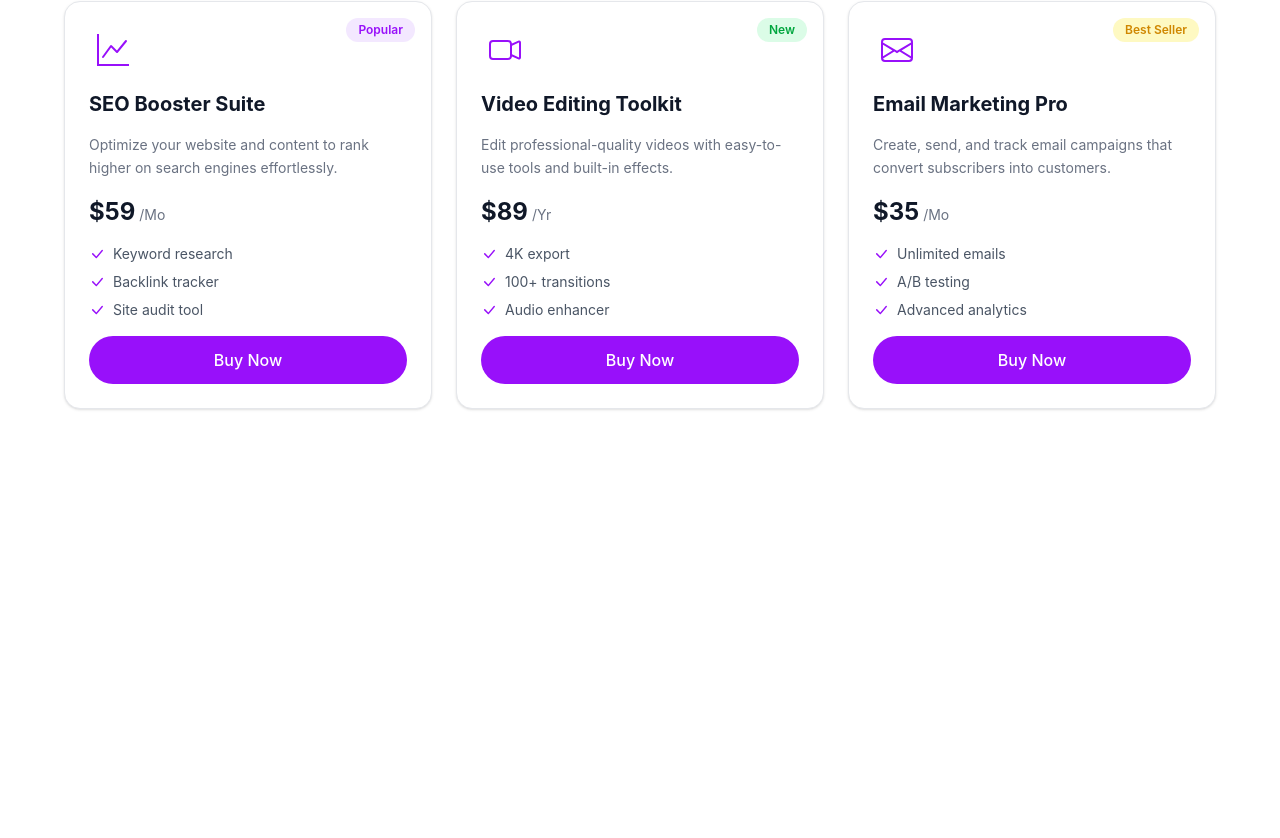
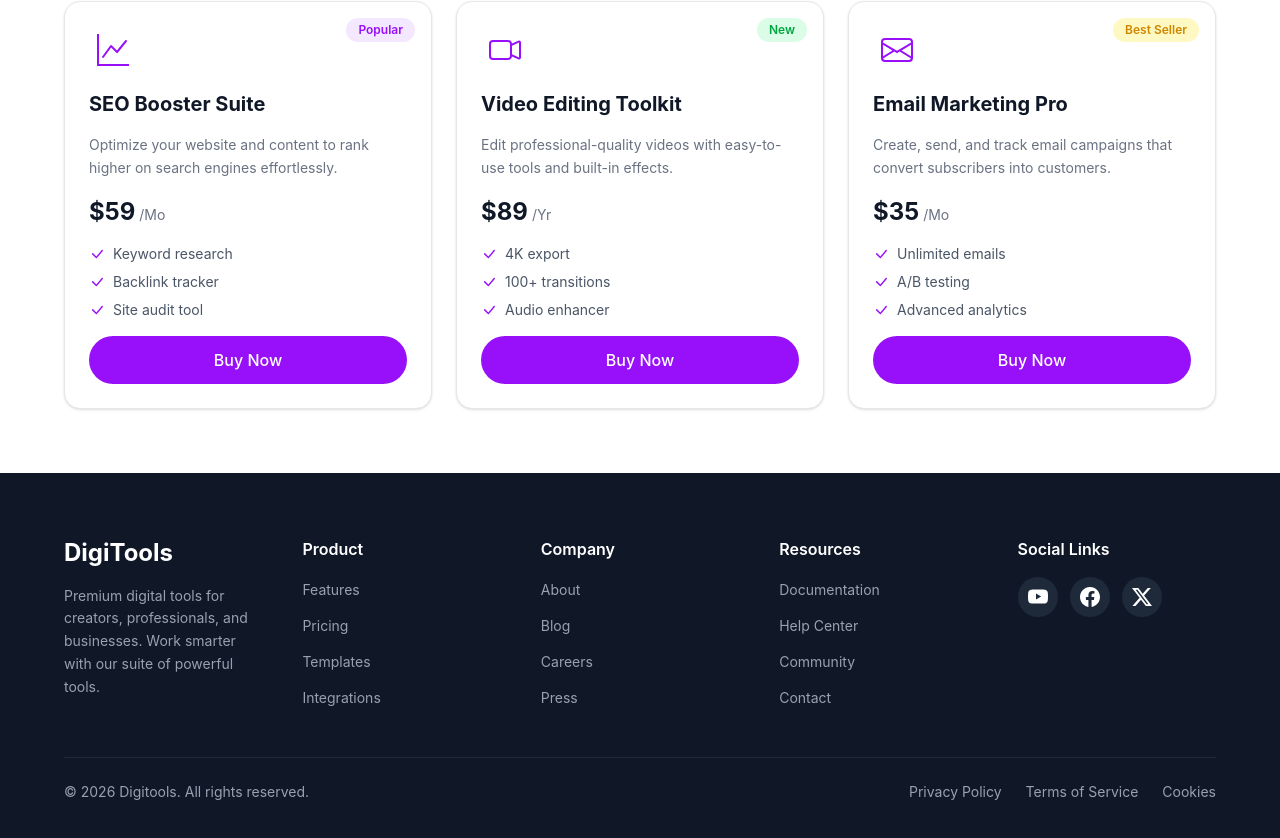
Before and after one commit to Shojon-Miah/DigiTools-Platform, a React (Vite) app: page / in a window 1280 px wide. Shown: the part 2462-3300 px from the top of the page. Before the commit the page ends 2935 px from the top, so only its background shows below. Built offline with nearby package versions, Linux system fonts and the light colour scheme.

Commit message:
Footer section code

```diff
--- a/src/App.jsx
+++ b/src/App.jsx
@@ -4,6 +4,7 @@ import Banner from './components/Banner'
 import Stats from './components/Stats'
 import ProductSection from './components/ProductSection'
 import Steps from './components/Steps'
+import Footer from './components/Footer'
 
 function App() {
   const [cartItems, setCartItems] = useState([])
@@ -22,6 +23,7 @@ function App() {
       <Steps />
       <Stats />
       <ProductSection cartItems={cartItems} onAddToCart={handleAddToCart} />
+      <Footer />
     </div>
   )
 }
--- a/src/components/Footer.jsx
+++ b/src/components/Footer.jsx
@@ -0,0 +1,100 @@
+import { BsYoutube, BsFacebook, BsTwitterX } from 'react-icons/bs'
+
+const Footer = () => {
+  return (
+    <footer className="footer-section w-full bg-gray-900 px-6 py-16">
+      <div className="max-w-6xl mx-auto">
+
+        {/* Top Section */}
+        <div className="footer-top grid grid-cols-1 md:grid-cols-5 gap-10 mb-12">
+
+          {/* Logo + Description */}
+          <div className="footer-brand md:col-span-1">
+            <h2 className="text-white text-2xl font-bold mb-4">DigiTools</h2>
+            <p className="text-gray-400 text-sm leading-relaxed">
+              Premium digital tools for creators, professionals, and businesses. Work smarter
+              with our suite of powerful tools.
+            </p>
+          </div>
+
+          {/* Product Links */}
+          <div className="footer-links-product md:col-span-1">
+            <h3 className="text-white font-semibold mb-4">Product</h3>
+            <ul className="flex flex-col gap-3">
+              <li><a href="#" className="text-gray-400 hover:text-white text-sm transition-colors">Features</a></li>
+              <li><a href="#" className="text-gray-400 hover:text-white text-sm transition-colors">Pricing</a></li>
+              <li><a href="#" className="text-gray-400 hover:text-white text-sm transition-colors">Templates</a></li>
+              <li><a href="#" className="text-gray-400 hover:text-white text-sm transition-colors">Integrations</a></li>
+            </ul>
+          </div>
+
+          {/* Company Links */}
+          <div className="footer-links-company md:col-span-1">
+            <h3 className="text-white font-semibold mb-4">Company</h3>
+            <ul className="flex flex-col gap-3">
+              <li><a href="#" className="text-gray-400 hover:text-white text-sm transition-colors">About</a></li>
+              <li><a href="#" className="text-gray-400 hover:text-white text-sm transition-colors">Blog</a></li>
+              <li><a href="#" className="text-gray-400 hover:text-white text-sm transition-colors">Careers</a></li>
+              <li><a href="#" className="text-gray-400 hover:text-white text-sm transition-colors">Press</a></li>
+            </ul>
+          </div>
+
+          {/* Resources Links */}
+          <div className="footer-links-resources md:col-span-1">
+            <h3 className="text-white font-semibold mb-4">Resources</h3>
+            <ul className="flex flex-col gap-3">
+              <li><a href="#" className="text-gray-400 hover:text-white text-sm transition-colors">Documentation</a></li>
+              <li><a href="#" className="text-gray-400 hover:text-white text-sm transition-colors">Help Center</a></li>
+              <li><a href="#" className="text-gray-400 hover:text-white text-sm transition-colors">Community</a></li>
+              <li><a href="#" className="text-gray-400 hover:text-white text-sm transition-colors">Contact</a></li>
+            </ul>
+          </div>
+
+          {/* Social Links */}
+          <div className="footer-social md:col-span-1">
+            <h3 className="text-white font-semibold mb-4">Social Links</h3>
+            <div className="flex items-center gap-3">
+
+            <a href="#"
+                className="footer-social-icon w-10 h-10 bg-gray-800 hover:bg-gray-700 rounded-full flex items-center justify-center transition-colors"
+               >
+                <BsYoutube className="w-5 h-5 text-white" />
+            </a>
+
+               <a href="#"
+                className="footer-social-icon w-10 h-10 bg-gray-800 hover:bg-gray-700 rounded-full flex items-center justify-center transition-colors"
+               >
+                <BsFacebook className="w-5 h-5 text-white" />
+              </a>
+
+             <a href="#"
+                className="footer-social-icon w-10 h-10 bg-gray-800 hover:bg-gray-700 rounded-full flex items-center justify-center transition-colors"
+              >
+                <BsTwitterX className="w-5 h-5 text-white" />
+              </a>
+            </div>
+          </div>
+
+        </div>
+
+        {/* Divider */}
+        <div className="border-t border-gray-800 mb-6"></div>
+
+        {/* Bottom Section */}
+        <div className="footer-bottom flex flex-col md:flex-row items-center justify-between gap-4">
+          <p className="text-gray-400 text-sm">
+            © 2026 Digitools. All rights reserved.
+          </p>
+          <div className="footer-bottom-links flex items-center gap-6">
+            <a href="#" className="text-gray-400 hover:text-white text-sm transition-colors">Privacy Policy</a>
+            <a href="#" className="text-gray-400 hover:text-white text-sm transition-colors">Terms of Service</a>
+            <a href="#" className="text-gray-400 hover:text-white text-sm transition-colors">Cookies</a>
+          </div>
+        </div>
+
+      </div>
+    </footer>
+  )
+}
+
+export default Footer
```
Also changed, not shown: src/components/ProductSection.jsx (+3 -5 lines).
